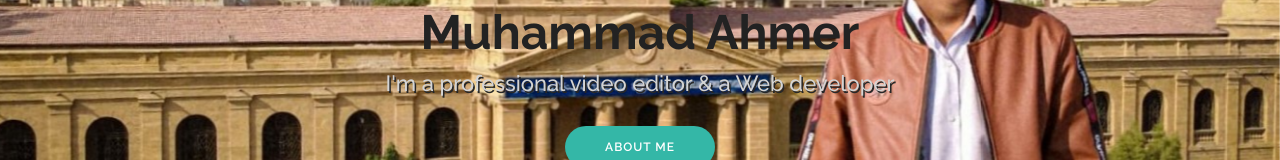
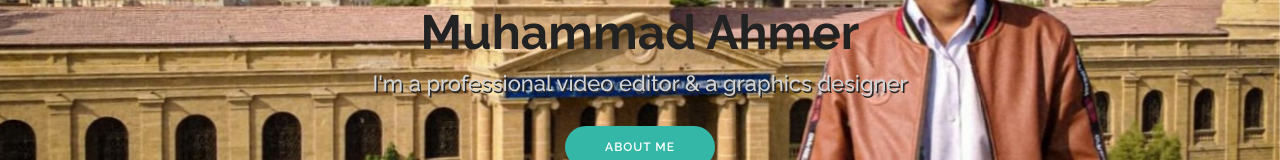
Before and after one commit to Ahmer-Imtiaz/Portfolio.github.io, a plain HTML site: page index.html in a window 1280 px wide. Shown: the part 349-509 px from the top of the page. Drawn offline with nearby package versions, Linux system fonts and the light colour scheme.

Commit message:
Update index.html

```diff
--- a/index.html
+++ b/index.html
@@ -69,7 +69,7 @@
   <section id="hero" class="d-flex align-items-center">
     <div class="container d-flex flex-column align-items-center" data-aos="zoom-in" data-aos-delay="100">
       <h1>Muhammad Ahmer</h1>
-      <h2>I'm a professional video editor & a Web developer</h2>
+      <h2>I'm a professional video editor & a graphics designer</h2>
       <a href="about.html" class="btn-about">About Me</a>
     </div>
   </section><!-- End Hero -->
```
